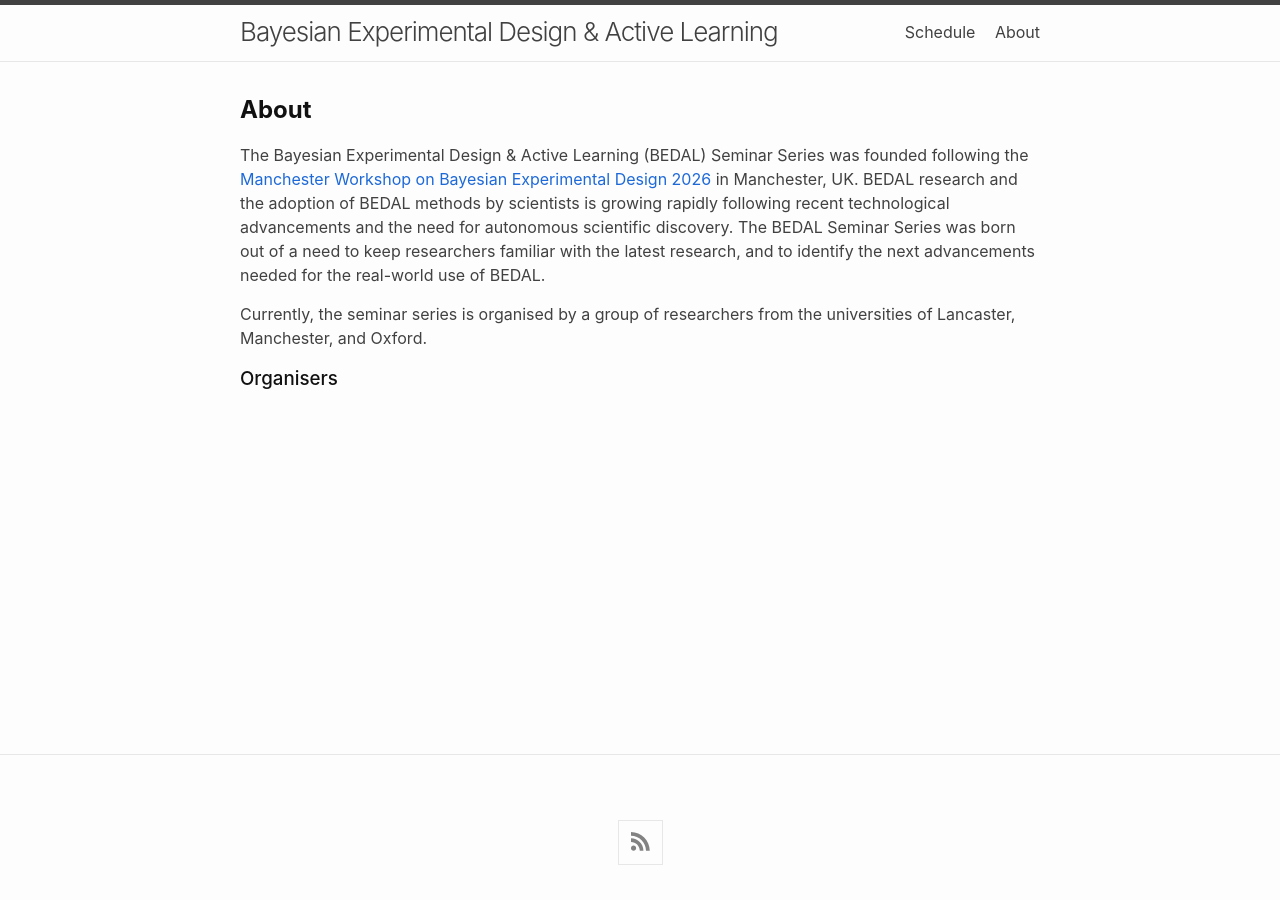
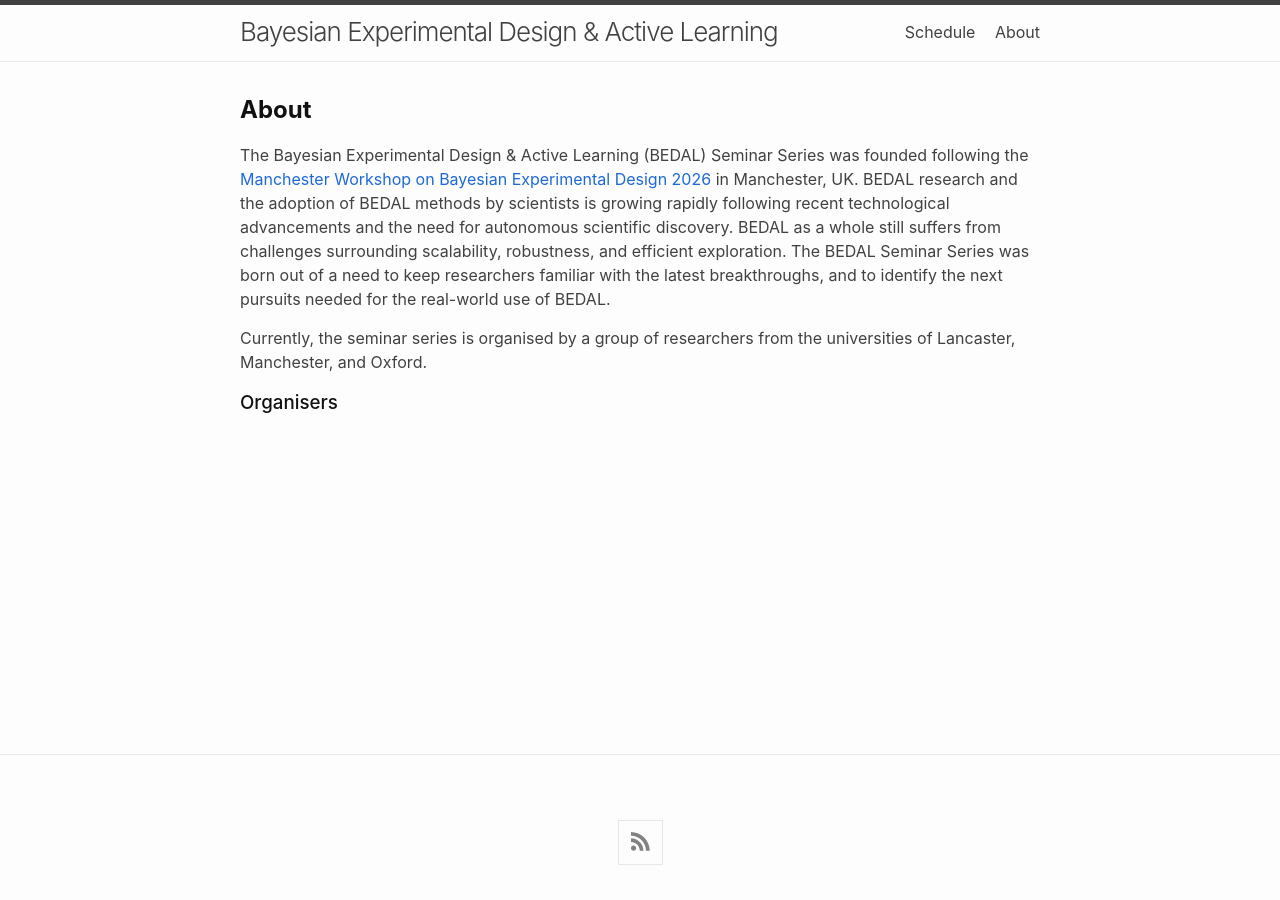
Before and after one commit to bayesiandesign/seminar, a Jekyll site: the page built from about.html, in a window 1280 px wide. Built offline with Jekyll 4.4.1, drawn with Linux system fonts in a browser that asks for light colours; nearby versions of some CDN libraries.

Commit message:
Update about.html

```diff
--- a/about.html
+++ b/about.html
@@ -7,7 +7,7 @@ permalink: /about/
 <div class="about">
   <h2><span style='font-weight: bold;'>About</span></h2>
 
-  <p>The Bayesian Experimental Design & Active Learning (BEDAL) Seminar Series was founded following the <a href="https://sites.google.com/view/bayesianexperimentaldesign/">Manchester Workshop on Bayesian Experimental Design 2026</a> in Manchester, UK. BEDAL research and the adoption of BEDAL methods by scientists is growing rapidly following recent technological advancements and the need for autonomous scientific discovery. The BEDAL Seminar Series was born out of a need to keep researchers familiar with the latest research, and to identify the next advancements needed for the real-world use of BEDAL.</p>
+  <p>The Bayesian Experimental Design & Active Learning (BEDAL) Seminar Series was founded following the <a href="https://sites.google.com/view/bayesianexperimentaldesign/">Manchester Workshop on Bayesian Experimental Design 2026</a> in Manchester, UK. BEDAL research and the adoption of BEDAL methods by scientists is growing rapidly following recent technological advancements and the need for autonomous scientific discovery. BEDAL as a whole still suffers from challenges surrounding scalability, robustness, and efficient exploration. The BEDAL Seminar Series was born out of a need to keep researchers familiar with the latest breakthroughs, and to identify the next pursuits needed for the real-world use of BEDAL.</p>
 
   <p>Currently, the seminar series is organised by a group of researchers from the universities of Lancaster, Manchester, and Oxford.</p>
 
```
